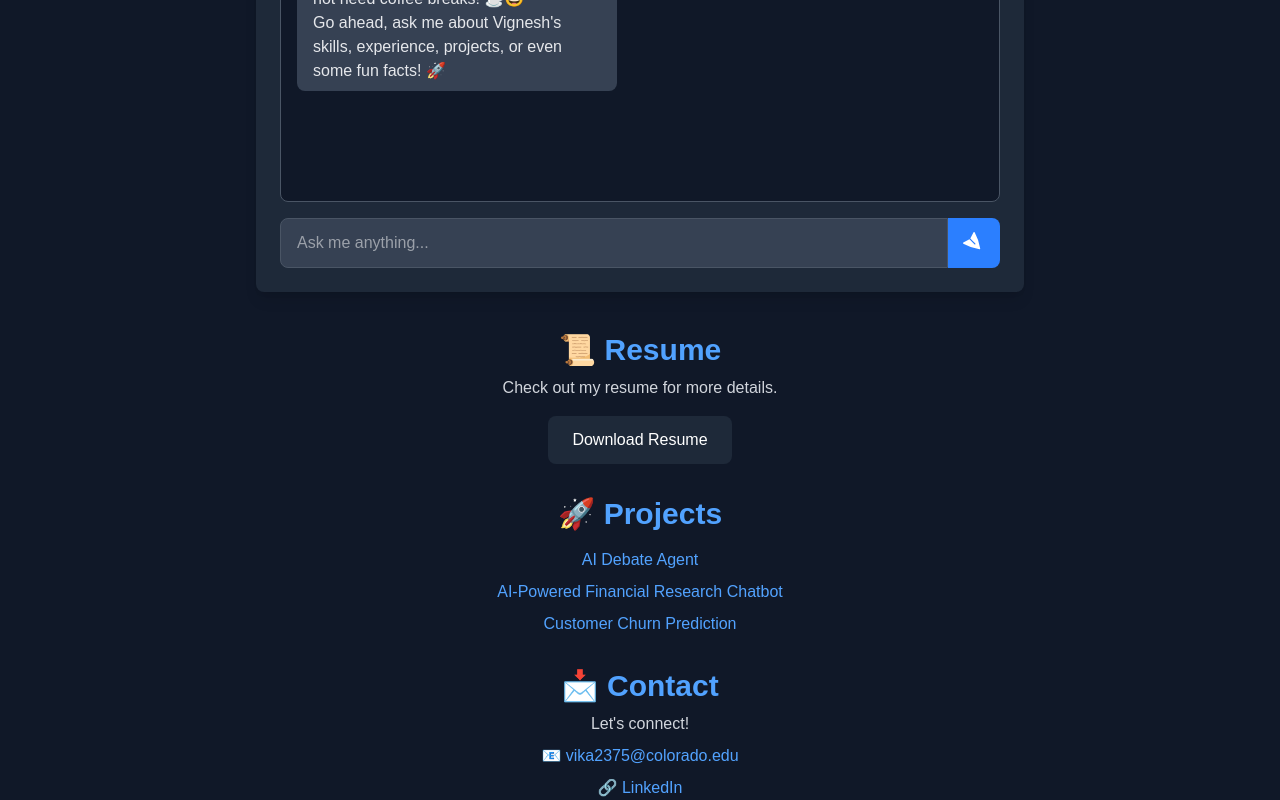
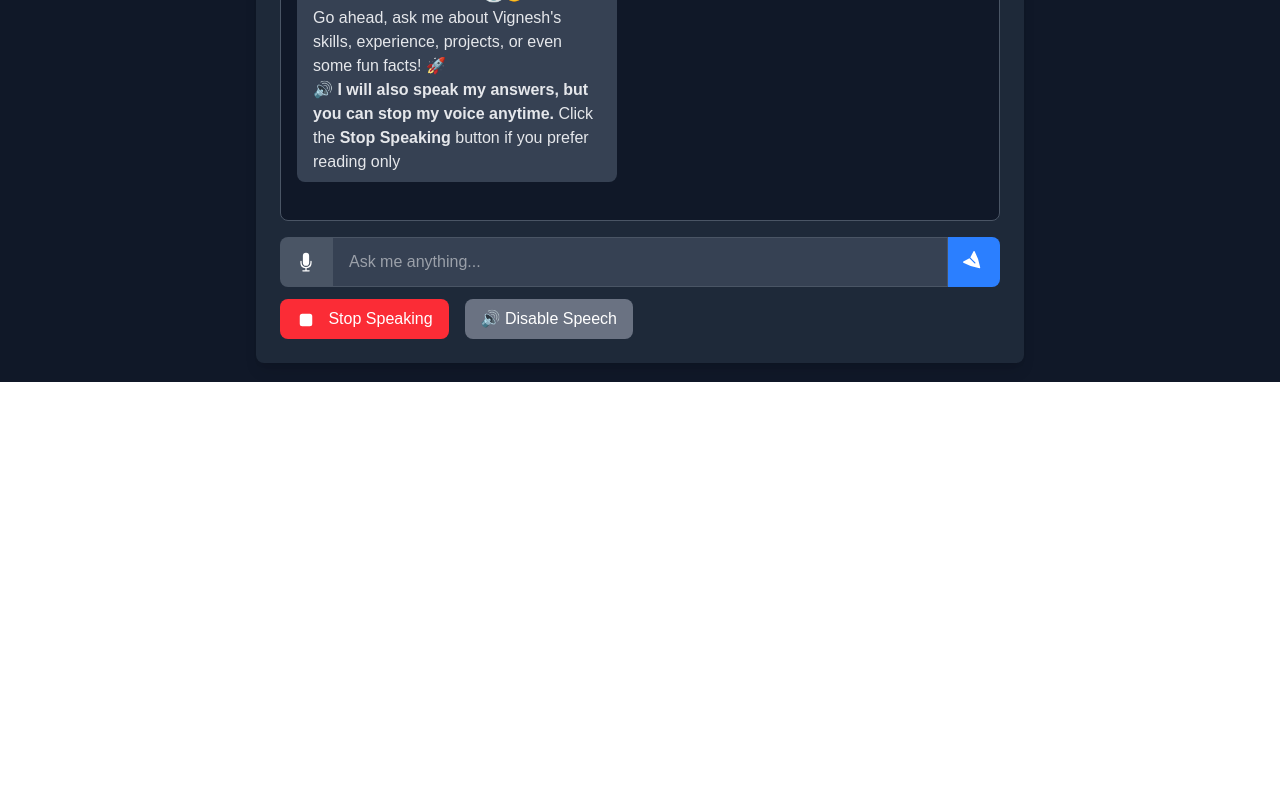
Before and after one commit to ivky03/AI-Portfolio, a Next.js app: page / in a window 1280 px wide. Shown: the part 418-1218 px from the top of the page. After the commit the page ends 800 px from the top, so only its background shows below. Built offline with nearby package versions, Linux system fonts and the light colour scheme.

Commit message:
Finalized VickAI with Indian accent and voice toggle

```diff
--- a/src/app/page.tsx
+++ b/src/app/page.tsx
@@ -1,40 +1,84 @@
-"use client"; // ✅ Ensures this file is a client component
+"use client";
 
 import React, { useState, useEffect } from "react";
-import ReactMarkdown from "react-markdown"; // Import markdown rendering
+import ReactMarkdown from "react-markdown";
 import {
   PaperAirplaneIcon,
   ChatBubbleLeftEllipsisIcon,
-} from "@heroicons/react/24/solid"; // Icons
+  MicrophoneIcon,
+  StopIcon,
+} from "@heroicons/react/24/solid";
 
 export default function Home() {
-  const [messages, setMessages] = useState([
-    {
-      sender: "bot",
-      text:
-        "**Hey there! I am VickAI 🤖, Vignesh's personal AI assistant.**\n\n" +
-        "Think of me as your AI-powered Vignesh—I&apos;ll answer questions just like he would in an interview! 🎤\n\n" +
-        "⚡ Fun fact: Unlike real interviews, I don&apos;t need coffee breaks!☕😆\n\n" +
-        "Go ahead, ask me about Vignesh's skills, experience, projects, or even some fun facts! 🚀",
-    },
-  ]);
-
+  const [messages, setMessages] = useState<{ sender: string; text: string }[]>(
+    []
+  );
   const [input, setInput] = useState("");
   const [loading, setLoading] = useState(false);
+  const [isSpeaking, setIsSpeaking] = useState(false);
+  const [speechEnabled, setSpeechEnabled] = useState(true); // ✅ Users can toggle speech on/off
 
+  // ✅ On load, display chatbot intro message
   useEffect(() => {
     setMessages([
       {
         sender: "bot",
         text:
           "**Hey there! I am VickAI 🤖, Vignesh's personal AI assistant.**\n\n" +
-          "Think of me as your AI-powered Vignesh—I will answer questions just like he would in an interview! 🎤\n\n" +
-          "⚡ Fun fact: Unlike real interviews, I do not need coffee breaks! ☕😆\n\n" +
-          "Go ahead, ask me about Vignesh's skills, experience, projects, or even some fun facts! 🚀",
+          "I will answer your questions like Vignesh himself. 🎤\n\n" +
+          "⚡ Fun fact: Unlike real interviews, I do not need coffee breaks! ☕😆 \n\n" +
+          "Go ahead, ask me about Vignesh's skills, experience, projects, or even some fun facts! 🚀 \n\n" +
+          "🔊 **I will also speak my answers, but you can stop my voice anytime.** Click the **Stop Speaking** button if you prefer reading only",
       },
     ]);
   }, []);
 
+  // ✅ Speak chatbot's response using Text-to-Speech (TTS) with a friendly male voice
+  let speechInstance: SpeechSynthesisUtterance | null = null;
+
+  const speak = (text: string) => {
+    if ("speechSynthesis" in window && speechEnabled) {
+      if (speechInstance) {
+        speechSynthesis.cancel(); // Stop any ongoing speech before starting a new one
+      }
+
+      speechInstance = new SpeechSynthesisUtterance(text);
+      speechInstance.lang = "en-IN"; // ✅ Indian English accent
+      speechInstance.rate = 1; // Adjust speed (1 = normal)
+      setIsSpeaking(true);
+
+      // ✅ Set a friendly Indian accent (Male or Female)
+      const voices = speechSynthesis.getVoices();
+      speechInstance.voice =
+        voices.find(
+          (voice) =>
+            voice.name.includes("Google India English Male") ||
+            voice.name.includes("Google India English Female")
+        ) ||
+        voices.find((voice) => voice.lang === "en-IN") || // Fallback to any Indian voice
+        voices[0];
+
+      speechInstance.onend = () => setIsSpeaking(false); // Reset speaking state when speech ends
+      speechSynthesis.speak(speechInstance);
+    } else {
+      console.log("Text-to-Speech not supported in this browser.");
+    }
+  };
+
+  // ✅ Function to stop speech manually
+  const stopSpeaking = () => {
+    if (speechSynthesis.speaking) {
+      speechSynthesis.cancel();
+      setIsSpeaking(false);
+    }
+  };
+
+  // ✅ Toggle Speech On/Off
+  const toggleSpeech = () => {
+    setSpeechEnabled((prev) => !prev);
+  };
+
+  // ✅ Send message & fetch response from API
   const sendMessage = async () => {
     if (!input.trim()) return;
 
@@ -53,11 +97,37 @@ export default function Home() {
       const data = await response.json();
       if (data.reply) {
         setMessages((prev) => [...prev, { sender: "bot", text: data.reply }]);
+
+        if (speechEnabled) speak(data.reply); // ✅ Speak response if enabled
       }
     } catch (error) {
       console.error("Chatbot error:", error);
     } finally {
       setLoading(false);
+    }
+  };
+
+  // ✅ Start speech recognition (Speech-to-Text)
+  const startListening = () => {
+    if ("webkitSpeechRecognition" in window) {
+      const recognition = new webkitSpeechRecognition();
+      recognition.continuous = false;
+      recognition.interimResults = false;
+      recognition.lang = "en-US";
+
+      recognition.onresult = (event) => {
+        const transcript = event.results[0][0].transcript;
+        setInput(transcript); // Set recognized speech as input
+        sendMessage(); // Auto-send message
+      };
+
+      recognition.onerror = (event) => {
+        console.error("Speech recognition error:", event);
+      };
+
+      recognition.start();
+    } else {
+      console.log("Speech recognition not supported in this browser.");
     }
   };
 
@@ -101,11 +171,17 @@ export default function Home() {
           ))}
         </div>
 
-        {/* Input Box */}
+        {/* Input Box with Speech-to-Text & Stop Speech Buttons */}
         <div className="flex mt-4">
+          <button
+            className="bg-gray-600 px-4 py-3 rounded-l-lg hover:bg-gray-700 flex items-center"
+            onClick={startListening}
+          >
+            <MicrophoneIcon className="h-5 w-5 text-white" />
+          </button>
           <input
             type="text"
-            className="flex-1 px-4 py-3 rounded-l-lg bg-gray-700 text-white border border-gray-600 focus:outline-none"
+            className="flex-1 px-4 py-3 bg-gray-700 text-white border border-gray-600 focus:outline-none"
             placeholder="Ask me anything..."
             value={input}
             onChange={(e) => setInput(e.target.value)}
@@ -123,72 +199,23 @@ export default function Home() {
             )}
           </button>
         </div>
-      </div>
 
-      {/* Resume, Projects, Contact Section */}
-      <div className="w-full max-w-3xl mt-10">
-        {/* Resume */}
-        <div className="mb-8 text-center">
-          <h2 className="text-3xl font-semibold text-blue-400">📜 Resume</h2>
-          <p className="text-gray-300 mt-2">
-            Check out my resume for more details.
-          </p>
-          <a
-            href="/VigneshCV.pdf"
-            download
-            className="inline-block mt-4 px-6 py-3 bg-gray-800 text-white rounded-lg hover:bg-gray-700"
+        {/* Stop Speaking & Toggle Speech Button */}
+        <div className="mt-3 flex gap-4">
+          <button
+            className="bg-red-500 px-4 py-2 rounded-lg hover:bg-red-600"
+            onClick={stopSpeaking}
+            disabled={!isSpeaking}
           >
-            Download Resume
-          </a>
-        </div>
-
-        {/* Projects */}
-        <div className="mb-8 text-center">
-          <h2 className="text-3xl font-semibold text-blue-400">🚀 Projects</h2>
-          <ul className="mt-4 space-y-2">
-            <li>
-              <a
-                href="https://ai-debate-agent-rby4ux2agtw4yxkrlgmkp8.streamlit.app/"
-                className="text-blue-400 hover:underline"
-              >
-                AI Debate Agent
-              </a>
-            </li>
-            <li>
-              <a href="#" className="text-blue-400 hover:underline">
-                AI-Powered Financial Research Chatbot
-              </a>
-            </li>
-            <li>
-              <a href="#" className="text-blue-400 hover:underline">
-                Customer Churn Prediction
-              </a>
-            </li>
-          </ul>
-        </div>
-
-        {/* Contact */}
-        <div className="text-center">
-          <h2 className="text-3xl font-semibold text-blue-400">📩 Contact</h2>
-          <p className="text-gray-300 mt-2">Let's connect!</p>
-          <p className="mt-2">
-            📧{" "}
-            <a
-              href="mailto:vika2375@colorado.edu"
-              className="text-blue-400 hover:underline"
-            >
-              vika2375@colorado.edu
-            </a>
-          </p>
-          <p className="mt-2">
-            🔗{" "}
-            <a
-              href="https://www.linkedin.com/in/k-vignesh-kumar"
-              className="text-blue-400 hover:underline"
-            >
-              LinkedIn
-            </a>
-          </p>
+            <StopIcon className="h-5 w-5 text-white inline-block mr-2" /> Stop
+            Speaking
+          </button>
+          <button
+            className="bg-gray-500 px-4 py-2 rounded-lg hover:bg-gray-600"
+            onClick={toggleSpeech}
+          >
+            {speechEnabled ? "🔊 Disable Speech" : "🔈 Enable Speech"}
+          </button>
         </div>
       </div>
     </main>
```
